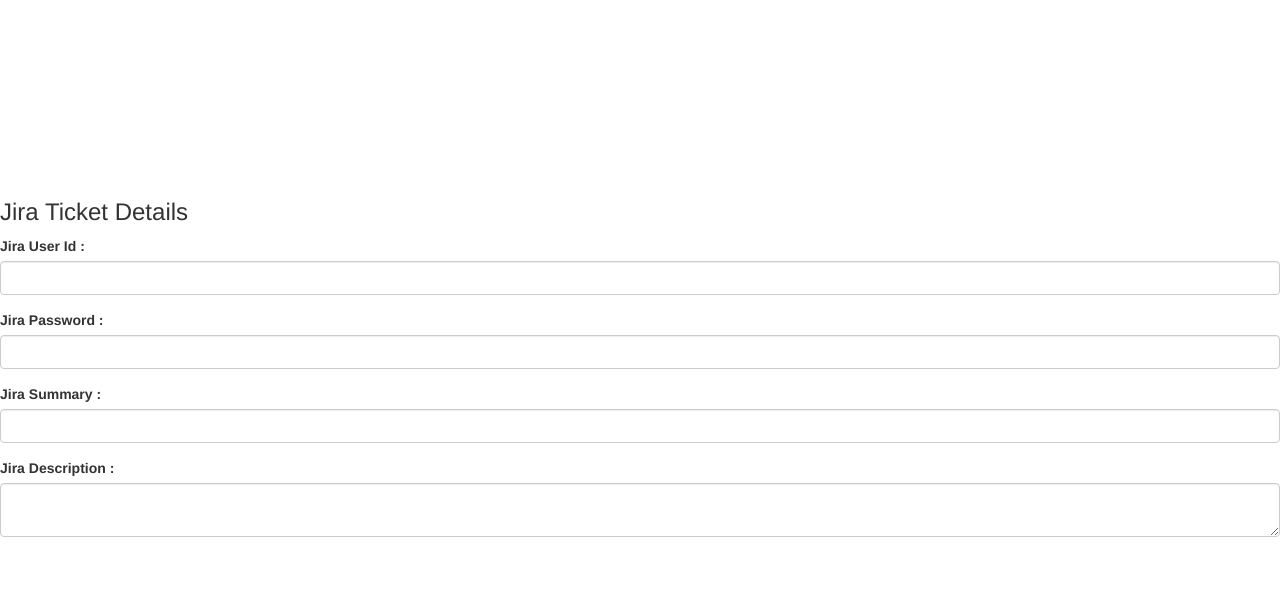
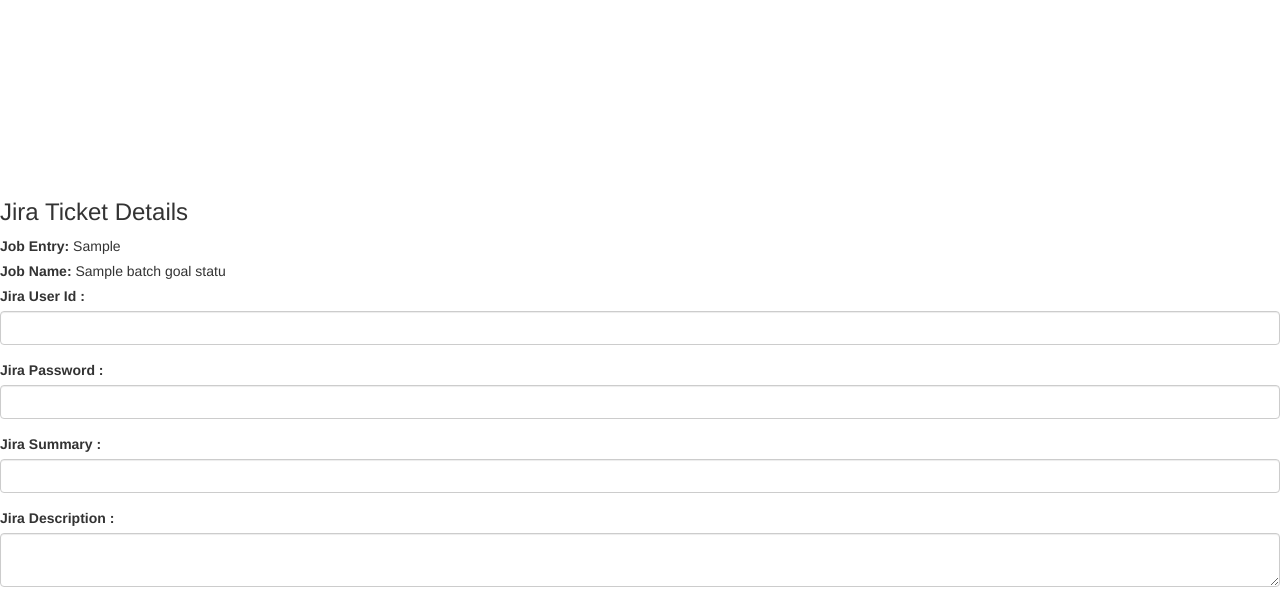
Before and after one commit to mkarothi/PortalLocal, a CakePHP app: the page made by app/View/Batchgoals/editbatchgoalexceptions.ctp in a window 1280 px wide, after a click on "Jira incident". Shown: the part 479-1091 px from the top of the page. Run offline with PHP 8.4 and a stand-in for CakePHP, Linux system fonts and the light colour scheme; the template is opened without the code that fills it: most values are stand-ins (such as "Sample title", 1, 10 or a date in 2020); form fields are guessed from the names that the template uses; data that the repository does not hold is empty; some libraries are stand-ins or nearby versions.

Commit message:
Batch-Goal-edit page work

```diff
--- a/app/View/Batchgoals/editbatchgoalexceptions.ctp
+++ b/app/View/Batchgoals/editbatchgoalexceptions.ctp
@@ -80,7 +80,7 @@
 });
 </script>
 
-<div class="container-fluid text-center">
+<div class="container-fluid text-left">
   <div class="row content">
 
     <ul class="nav nav-tabs">
@@ -137,6 +137,14 @@
       </div>
       <div id="menu1" class="tab-pane fade text-left">
         <h3>Jira Ticket Details</h3>
+        <div>
+            <label >Job Entry:</label>
+            <?php echo $jobResultData['BatchGoalStatusData']['Job_Entry']; ?>
+        </div>
+        <div>
+            <label >Job Name:</label>
+            <?php echo $jobResultData['BatchGoalStatusData']['Job_Name']; ?>
+        </div>
         <div class="form-group">
             <?php echo $this->Form->input("jirauserid", array("label"=> "Jira User Id :", "maxlength" =>"100", "div" =>false, "class"=>"form-control required", "error" => false));?>
         </div>
@@ -154,8 +162,15 @@
         </div>
       </div>
       <div id="menu2" class="tab-pane fade">
-        <h3>Menu 2</h3>
-        <p>Some content in menu 2.</p>
+        <h3>Email Preview</h3>
+        <div>
+            <label >Job Entry:</label>
+            <?php echo $jobResultData['BatchGoalStatusData']['Job_Entry']; ?>
+        </div>
+        <div>
+            <label >Job Name:</label>
+            <?php echo $jobResultData['BatchGoalStatusData']['Job_Name']; ?>
+        </div>
       </div>
       <?php echo $this->Form->end();?>
       <div class="form-group">
```
